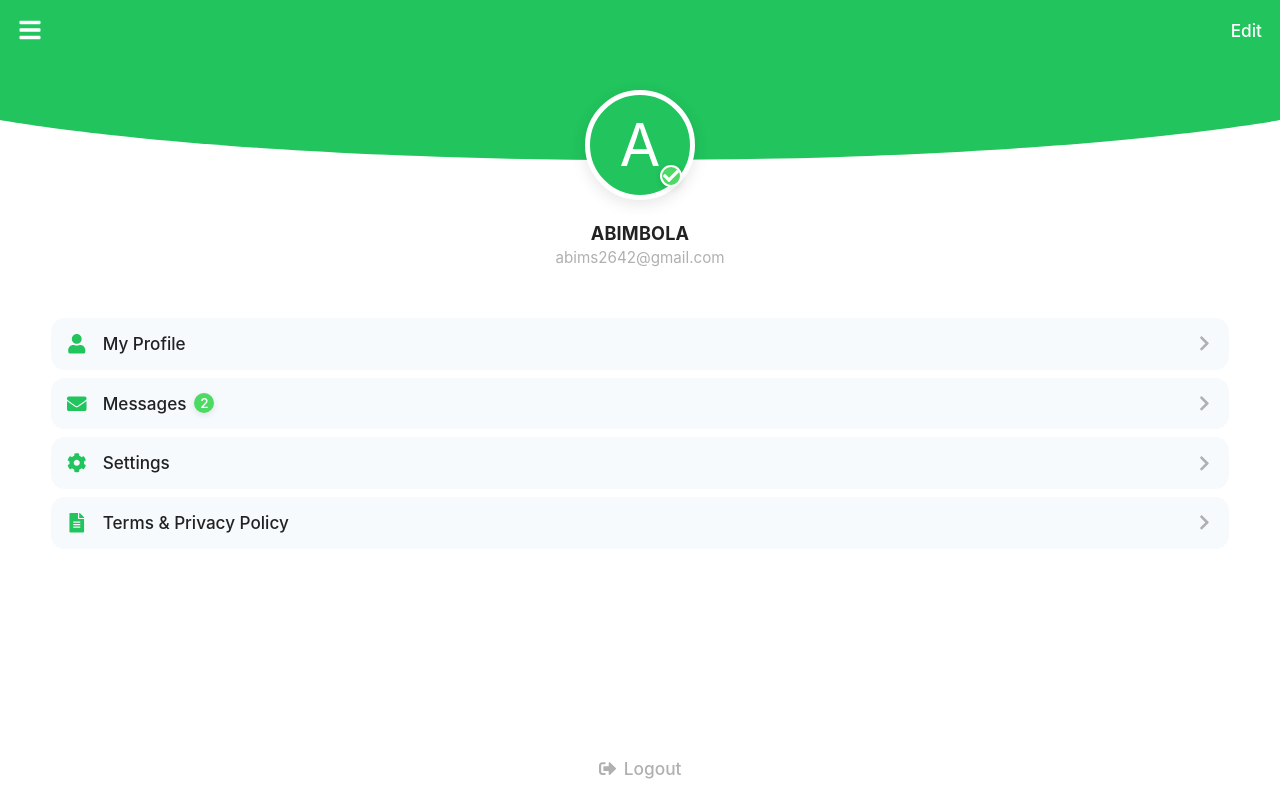
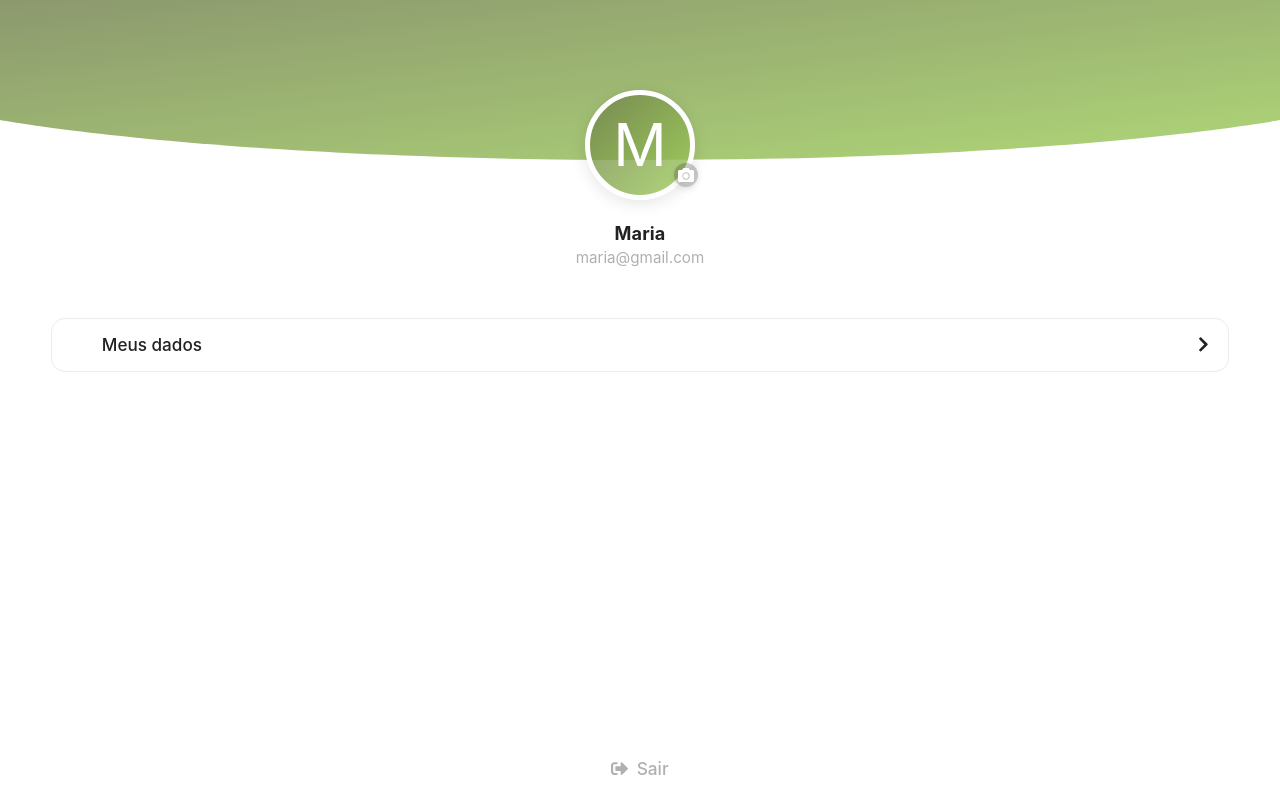
Before and after one commit to alexprogran/igreja-carvalho-de-justica, a Next.js app: page /profile in a window 1280 px wide. Built offline with nearby package versions, Linux system fonts and the light colour scheme.

Commit message:
Ajustes em Profile

```diff
--- a/components/Profile/Profile.jsx
+++ b/components/Profile/Profile.jsx
@@ -1,38 +1,61 @@
 import React from "react";
 import styles from "./Profile.module.css";
-import { FaUser, FaEnvelope, FaCog, FaFileAlt, FaSignOutAlt, FaCheck, FaBars, FaChevronRight } from "react-icons/fa";
+import { FaUser, FaEnvelope, FaCog, FaFileAlt, FaSignOutAlt, FaCamera, FaBars, FaChevronRight, FaPen } from "react-icons/fa";
+
+function Accordion() {
+  const [open, setOpen] = React.useState(false);
+  return (
+    <div className={styles.menuItem} style={{ flexDirection: 'column', alignItems: 'stretch' }}>
+      <div style={{ display: 'flex', alignItems: 'center', width: '100%', cursor: 'pointer' }} onClick={() => setOpen(o => !o)}>
+        <FaUser className={styles.menuIconLeft} style={{ color: '#fff', marginRight: 12 }} />
+        <span style={{ fontWeight: 500 }}>Meus dados</span>
+        <FaChevronRight className={styles.menuArrow} style={{ marginLeft: 'auto', transform: open ? 'rotate(90deg)' : 'none', transition: 'transform 0.2s' }} />
+      </div>
+      {open && (
+        <div style={{ marginTop: 12, width: '100%' }}>
+          <div style={{ display: 'flex', alignItems: 'center', marginBottom: 8 }}>
+            <span style={{ color: '#b0b0b0', fontSize: '0.97rem' }}>maria@email.com</span>
+            <FaPen style={{ color: '#b0b0b0', marginLeft: 'auto', cursor: 'pointer' }} title="Editar email" />
+          </div>
+          <div style={{ display: 'flex', alignItems: 'center' }}>
+            <span style={{ color: '#b0b0b0', fontSize: '0.97rem' }}>Telefone: 99999-99999</span>
+            <FaPen style={{ color: '#b0b0b0', marginLeft: 'auto', cursor: 'pointer' }} title="Editar telefone" />
+          </div>
+        </div>
+      )}
+    </div>
+  );
+}
 
 export default function Profile() {
   return (
     <div className={styles.profileContainer}>
       <div className={styles.headerWrapper}>
         <svg className={styles.headerSvg} viewBox="0 0 375 160" fill="none" xmlns="http://www.w3.org/2000/svg" preserveAspectRatio="none">
-          <path d="M0 0H375V120C375 120 312.5 160 187.5 160C62.5 160 0 120 0 120V0Z" fill="hsl(var(--church-green))"/>
+          {/* <path d="M0 0H375V120C375 120 312.5 160 187.5 160C62.5 160 0 120 0 120V0Z" fill="hsl(var(--church-green))"/> */}
+          <defs>
+            <linearGradient id="profileHeaderGreen" x1="0" y1="0" x2="1" y2="1">
+              <stop offset="0%" stopColor="rgba(111, 127, 74, 0.8)" />
+              <stop offset="100%" stopColor="rgba(155, 204, 85, 0.8)" />
+            </linearGradient>
+          </defs>
+          <path d="M0 0H375V120C375 120 312.5 160 187.5 160C62.5 160 0 120 0 120V0Z" fill="url(#profileHeaderGreen)" />
+
         </svg>
-        <div className={styles.headerContent}>
-          <button className={styles.menuIcon} aria-label="Menu">
-            <FaBars />
-          </button>
-          <button className={styles.editBtn}>Edit</button>
-        </div>
         <div className={styles.avatarWrapper}>
           <div className={styles.avatar}>
-            A
+            M
             <span className={styles.verified}>
-              <FaCheck className={styles.verifiedIcon} />
+              <FaCamera className={styles.verifiedIcon} />
             </span>
           </div>
         </div>
       </div>
-      <div className={styles.profileName}>ABIMBOLA</div>
-      <div className={styles.profileEmail}>abims2642@gmail.com</div>
+      <div className={styles.profileName}>Maria</div>
+      <div className={styles.profileEmail}>maria@gmail.com</div>
       <div className={styles.menuList}>
-        <div className={styles.menuItem}>
-          <FaUser className={styles.menuIconLeft + ' ' + styles.iconChurchGreen} />
-          <span>My Profile</span>
-          <FaChevronRight className={styles.menuArrow} />
-        </div>
-        <div className={styles.menuItem}>
+        <Accordion />
+        {/* <div className={styles.menuItem}>
           <FaEnvelope className={styles.menuIconLeft + ' ' + styles.iconChurchGreen} />
           <span>Messages</span>
           <span className={styles.badge}>2</span>
@@ -47,10 +70,10 @@ export default function Profile() {
           <FaFileAlt className={styles.menuIconLeft + ' ' + styles.iconChurchGreen} />
           <span>Terms & Privacy Policy</span>
           <FaChevronRight className={styles.menuArrow} />
-        </div>
+        </div> */}
       </div>
       <button className={styles.logout}>
-        <FaSignOutAlt /> Logout
+        <FaSignOutAlt /> Sair
       </button>
     </div>
   );
--- a/components/Profile/Profile.module.css
+++ b/components/Profile/Profile.module.css
@@ -34,46 +34,20 @@
   pointer-events: none;
 }
 
-.headerContent {
-  position: relative;
-  width: 100vw;
-  display: flex;
-  flex-direction: row;
-  justify-content: space-between;
-  align-items: flex-start;
-  z-index: 2;
-  padding: 0 18px;
-  margin-top: 18px;
-}
+
 
 .header {
   width: 100vw;
   min-width: 320px;
   height: 170px;
-  background: linear-gradient(180deg, #4a90e2 0%, #5bb6f9 100%);
+  /* background: linear-gradient(180deg, #4a90e2 0%, #5bb6f9 100%); */
+  /* background: #f7fafd; */
   position: relative;
   border-bottom-left-radius: 80% 40px;
   border-bottom-right-radius: 80% 40px;
   display: flex;
   align-items: flex-start;
   justify-content: space-between;
-}
-
-.menuIcon {
-  font-size: 1.5rem;
-  color: #fff;
-  background: none;
-  border: none;
-  cursor: pointer;
-}
-
-.editBtn {
-  color: #fff;
-  background: none;
-  border: none;
-  font-weight: 500;
-  font-size: 1.08rem;
-  cursor: pointer;
 }
 
 .avatarWrapper {
@@ -92,7 +66,12 @@
   width: 110px;
   height: 110px;
   border-radius: 50%;
-  background: hsl(var(--church-green));
+  /* background: hsl(var(--church-green)); */
+  background: linear-gradient(
+  135deg,
+  rgba(111, 127, 74, 0.8) 0%,
+  rgba(155, 204, 85, 0.8) 100%
+);
   display: flex;
   align-items: center;
   justify-content: center;
@@ -106,17 +85,17 @@
 .verified {
   position: absolute;
   bottom: 8px;
-  right: 8px;
-  background: #4cd964;
+  right: -0.5rem;
+  background: rgba(30, 30, 30, 0.25);
   border-radius: 50%;
-  width: 22px;
-  height: 22px;
+  width: 1.5rem;
+  height: 1.5rem;
   display: flex;
   align-items: center;
   justify-content: center;
-  border: 2px solid #fff;
   box-shadow: 0 2px 6px rgba(0,0,0,0.10);
 }
+
 
 .verifiedIcon {
   color: #fff;
@@ -148,7 +127,8 @@
 }
 
 .menuItem {
-  background: #f7fafd;
+  /* background: #f7fafd; */
+  border:1px solid #eaecee;
   border-radius: 14px;
   display: flex;
   align-items: center;
@@ -161,13 +141,16 @@
   position: relative;
   box-shadow: none;
 }
-.menuItem:hover {
+/* .menuItem:hover {
   background: #eaf4fb;
-}
+} */
 .menuIconLeft {
   margin-right: 16px;
-  font-size: 1.22rem;
+  font-size: 1.35rem;
   color: hsl(var(--church-green));
+  color: #3b3a3a;
+
+
 }
 
 .iconChurchGreen {
@@ -176,10 +159,10 @@
 .menuArrow {
   margin-left: auto;
   font-size: 1.05rem;
-  color: #b0b0b0;
+  /* color: #b0b0b0; */
 }
 
-.badge {
+/* .badge {
   background: #4cd964;
   color: #fff;
   font-size: 0.85rem;
@@ -193,7 +176,7 @@
   margin-right: 8px;
   box-shadow: 0 2px 6px rgba(0,0,0,0.10);
   position: static;
-}
+} */
 
 .logout {
   margin-top: auto;
```
